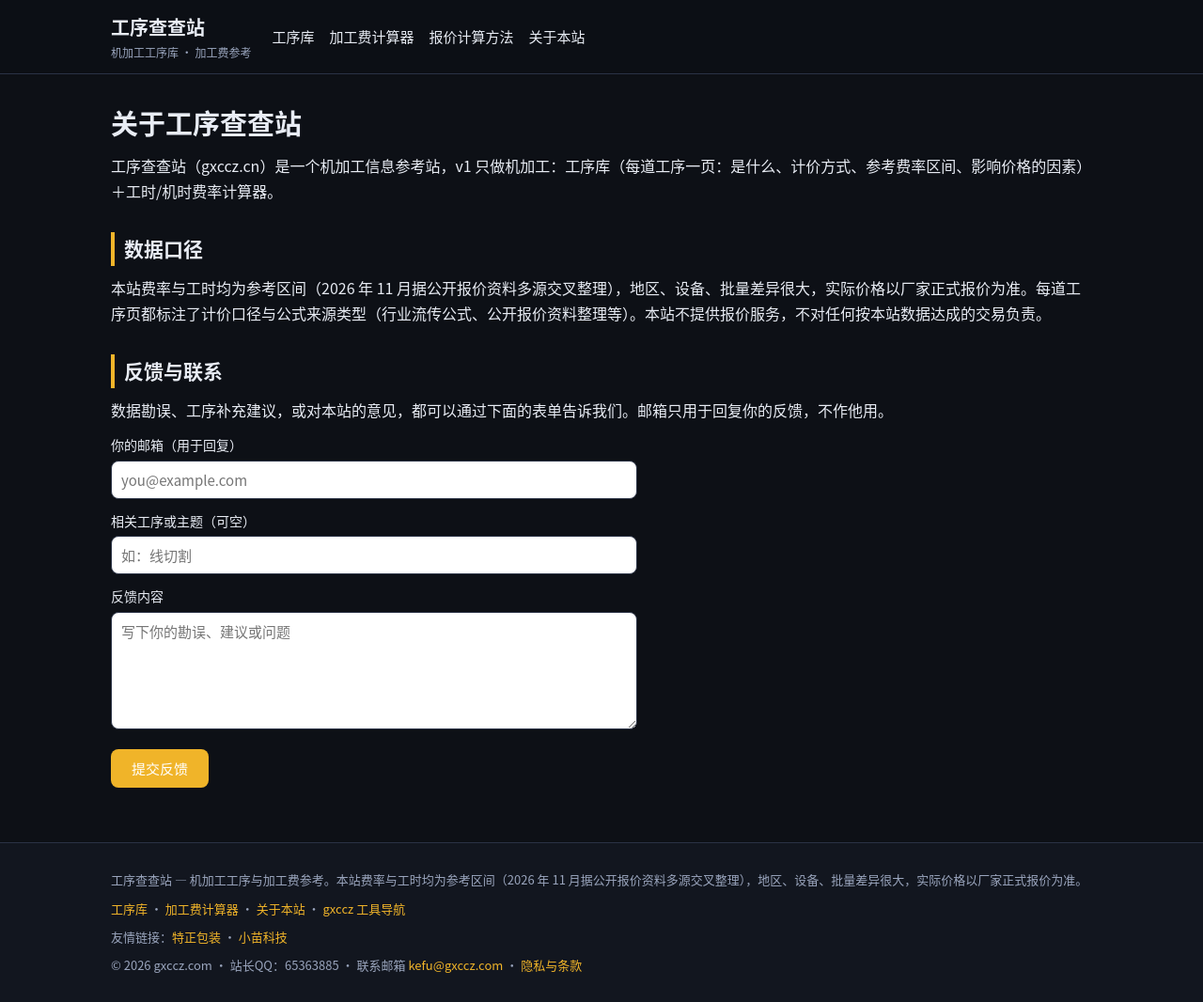
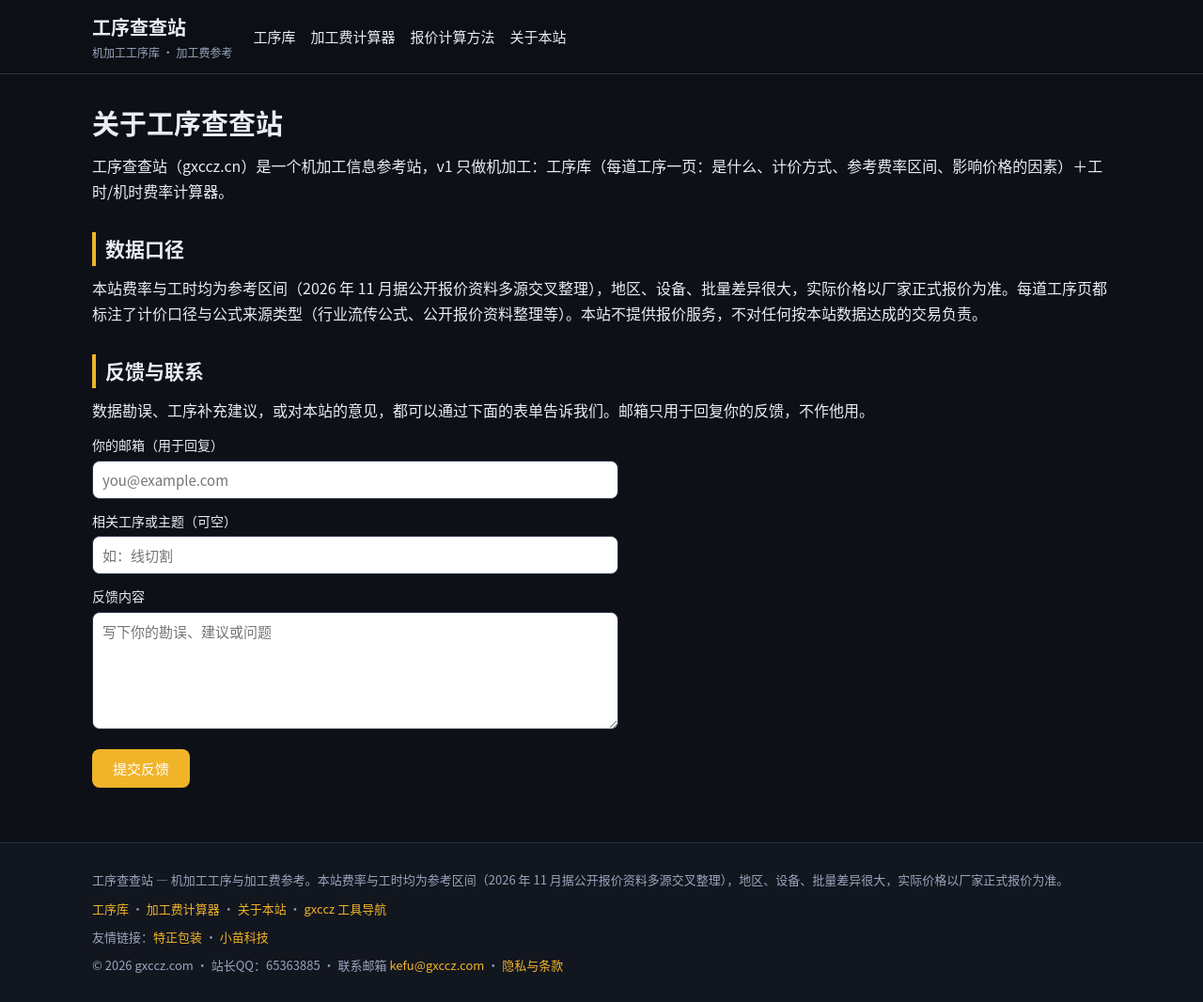
Before and after one commit to hu3075559-ai/gxccz, a plain HTML site: page about/index.html in a window 1280 px wide. Shown: the whole page at 94% size. Drawn offline with Linux system fonts and the light colour scheme.

Commit message:
style: unify main container width to 1120px (match xuanti template)

```diff
--- a/assets/style.css
+++ b/assets/style.css
@@ -4,12 +4,12 @@ body{margin:0;font-family:"PingFang SC","Microsoft YaHei","Noto Sans CJK SC",sys
 a{color:var(--accent);text-decoration:none}
 a:hover{text-decoration:underline}
 .site-header{background:rgba(13,16,22,.92);border-bottom:1px solid var(--line);position:sticky;top:0;z-index:10}
-.site-header .in{max-width:1080px;margin:0 auto;padding:12px 18px;display:flex;align-items:center;gap:22px;flex-wrap:wrap}
+.site-header .in{max-width:1120px;margin:0 auto;padding:12px 18px;display:flex;align-items:center;gap:22px;flex-wrap:wrap}
 .brand{font-weight:700;font-size:20px;color:var(--ink)}
 .brand small{display:block;font-size:12px;color:var(--muted);font-weight:400}
 .site-header nav{display:flex;gap:16px;flex-wrap:wrap}
 .site-header nav a{color:var(--ink);font-size:15px}
-main{max-width:1080px;margin:0 auto;padding:26px 18px 50px}
+main{max-width:1120px;margin:0 auto;padding:26px 18px 50px}
 h1{font-size:29px;line-height:1.35;margin:6px 0 12px}
 h2{font-size:21px;margin:30px 0 10px;border-left:4px solid var(--accent);padding-left:10px}
 h3{font-size:17px;margin:20px 0 6px}
@@ -39,7 +39,7 @@ th{background:var(--accent2)}
 .cta{display:inline-block;background:var(--accent);color:#141414;border-radius:8px;padding:11px 22px;font-size:16px;margin:10px 0}
 .cta:hover{text-decoration:none;opacity:.92}
 footer{border-top:1px solid var(--line);background:#12161f}
-footer .in{max-width:1080px;margin:0 auto;padding:20px 18px;color:var(--muted);font-size:13px}
+footer .in{max-width:1120px;margin:0 auto;padding:20px 18px;color:var(--muted);font-size:13px}
 ul{margin:8px 0;padding-left:22px}
 li{margin:4px 0}
 .crumb{font-size:13px;color:var(--muted);margin-bottom:6px}
```
